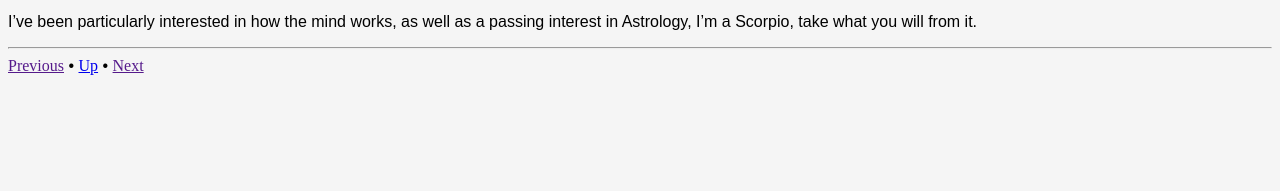
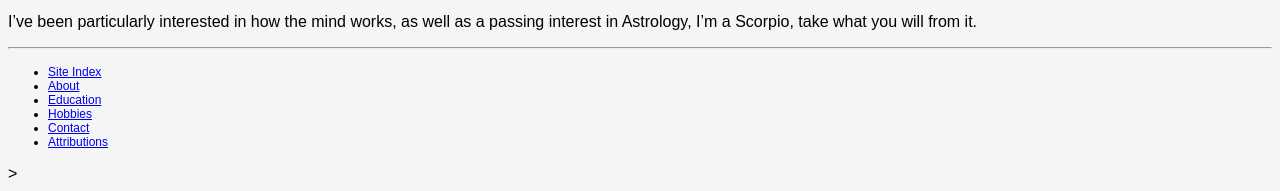
Before and after one commit to Atlas48/web-cv, a plain HTML site: page education.html in a window 1280 px wide. Shown: the part 683-874 px from the top of the page. Before the commit the page ends 800 px from the top, so only its background shows below. Drawn offline with Linux system fonts and the light colour scheme.

Commit message:
add nav_i.svg

```diff
--- a/contact.html
+++ b/contact.html
@@ -9,8 +9,9 @@
   pre {display:none;}
   </style>
   <script src="https://code.jquery.com/jquery-3.2.1.min.js" integrity="sha256-hwg4gsxgFZhOsEEamdOYGBf13FyQuiTwlAQgxVSNgt4="
-crossorigin="anonymous">
-  var intl = true;
+crossorigin="anonymous"></script>
+<script src="js/nav.js">
+ var intl = true;
   function sw() {
       $(".tel").each(function(i) {
           var el = $(this);
@@ -33,7 +34,6 @@ crossorigin="anonymous">
       }
   }
 </script>
-<script src="js/nav.js"></script>
 </head>
 <body>
   <h1>Contact</h1>
@@ -182,7 +182,14 @@ END:VCARD
 </div>
 <hr />
 <div class="end">
-<a href="">Previous</a>&nbsp;&bull;&nbsp;<a href="index.html">Up</a>&nbsp;&bull;&nbsp;<a href="">Next</a>
+<ul>
+<li><a href="index.html">Site Index</a></li>
+<li><a href="about.html">About</a></li>
+<li><a href="education.html">Education</a></li>
+<li><a href="hobbies.html">Hobbies</a></li>
+<li><a href="contact.html">Contact</a></li>
+<li><a href="attrib.html">Attributions</a></li>
+</ul>
 </div>
 </body>
 </html>
--- a/education.html
+++ b/education.html
@@ -49,7 +49,14 @@ you will from it.</p>
 </div>
 <hr />
 <div class="end">
-<a href="">Previous</a>&nbsp;&bull;&nbsp;<a href="index.html">Up</a>&nbsp;&bull;&nbsp;<a href="">Next</a>
+<ul>
+<li><a href="index.html">Site Index</a></li>
+<li><a href="about.html">About</a></li>
+<li><a href="education.html">Education</a></li>
+<li><a href="hobbies.html">Hobbies</a></li>
+<li><a href="contact.html">Contact</a></li>
+<li><a href="attrib.html">Attributions</a></li>
+</ul>>
 </div>
 </body>
 </html>
--- a/style.css
+++ b/style.css
@@ -14,3 +14,4 @@ audio {margin:auto}
 .end > a {font-family: serif; size:10px;}
 img.no-webp[src$=wepb] { display: none; }
 img[src$=jpg] { display: none; }
+div.end > ul > li { font-size: 0.75em; }
```
Also changed, not shown: about.html (+8 -1 lines), attrib.html (+5 -0 lines), hobbies.html (+8 -1 lines), index.html (+11 -1 lines), pic/creative-commons.png (added), pic/nav_i.svg (added).
